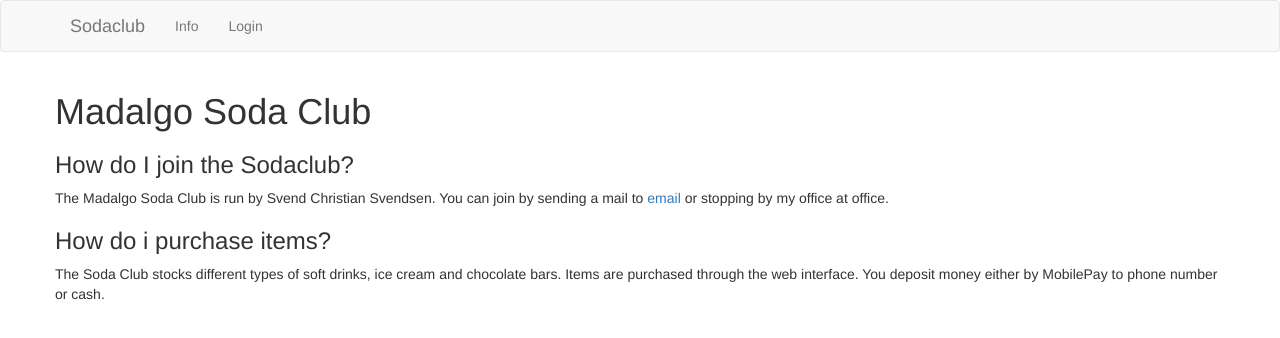
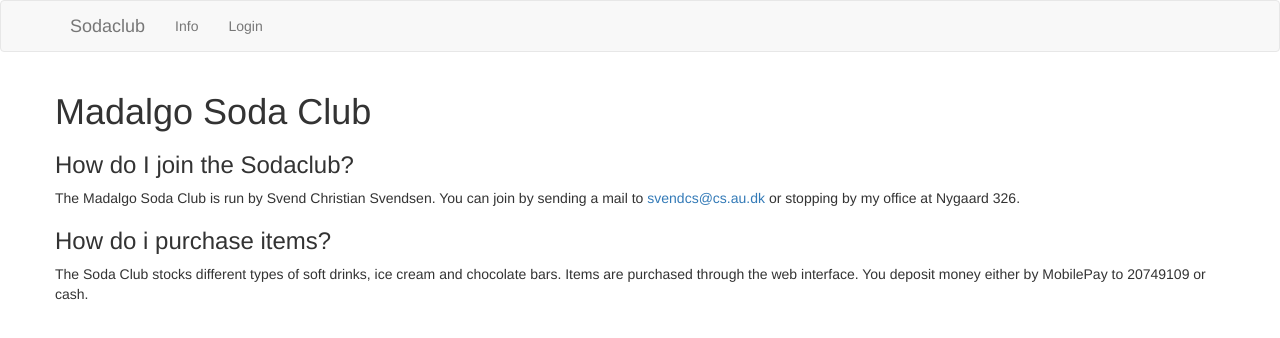
Before and after one commit to svendcsvendsen/sodaclub-frontend, a React (Create React App) app: page / in a window 1280 px wide. Shown: the top 338 px of the page. Built offline with nearby package versions, Linux system fonts and the light colour scheme.

Commit message:
Update contact info

```diff
--- a/src/constants/contact_info.js
+++ b/src/constants/contact_info.js
@@ -1,4 +1,4 @@
 export const CONTACT_PERSON = 'Svend Christian Svendsen';
-export const CONTACT_PHONE = 'phone number';
-export const CONTACT_EMAIL = 'email';
-export const CONTACT_OFFICE = 'office';
+export const CONTACT_PHONE = '20749109';
+export const CONTACT_EMAIL = 'svendcs@cs.au.dk';
+export const CONTACT_OFFICE = 'Nygaard 326';
```
